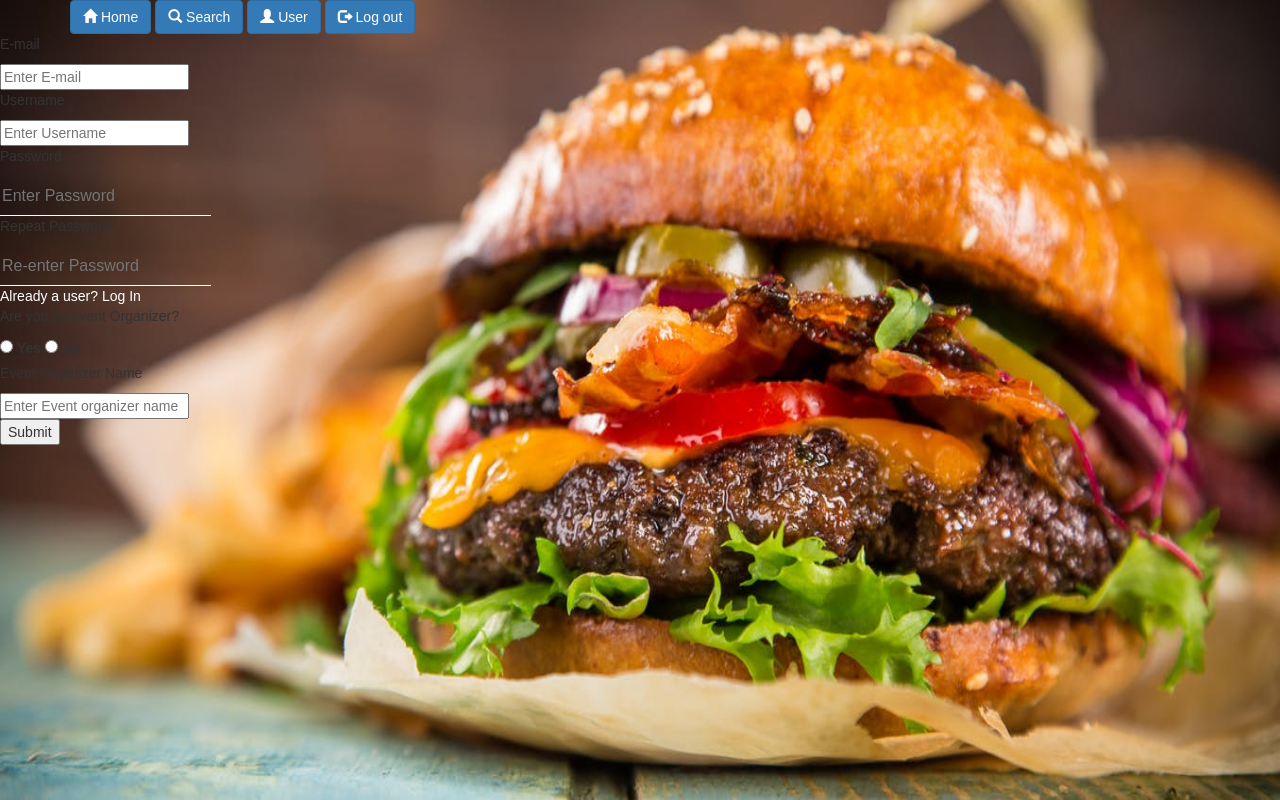
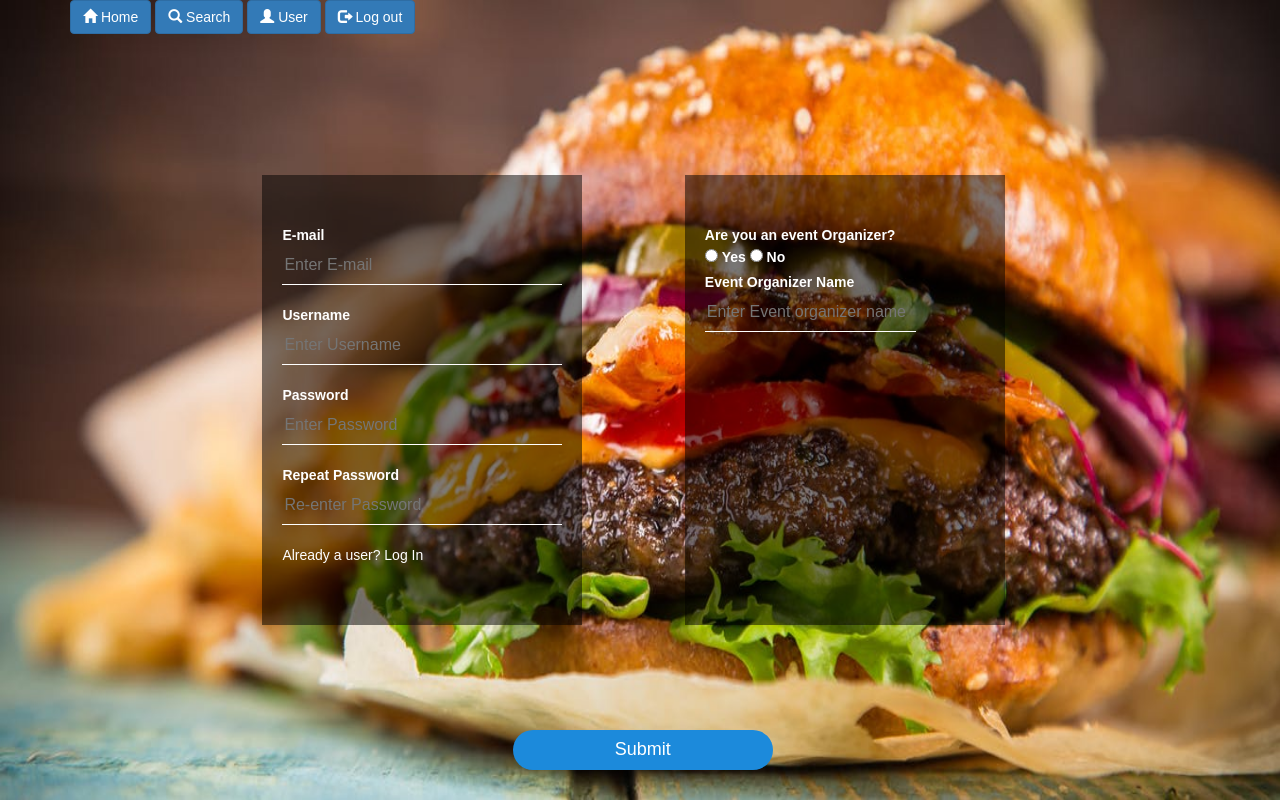
Before and after one commit to mohammadafall1h/TeraBite, a website: page client/htmls/Create.html in a window 1280 px wide. Drawn offline with nearby package versions, Linux system fonts and the light colour scheme.

Commit message:
Update create_style.css

```diff
--- a/client/css/create_style.css
+++ b/client/css/create_style.css
@@ -1,69 +1,78 @@
-/*__________Background Image Begin__________*/
-body{
-    margin: 0;
-    padding: 0;
-    background: url(../images/Burger.jpg);
+html, body {
+  padding:0;
+  margin:0;
+  font-family: sans-serif;
+	background: url(../images/Burger.jpg);
     background-size: 100% 100%;
-    width: 100%;
-    height: 100vh;
-    font-family: sans-serif;
-}
-/*__________Background Image End__________*/
-
-/*__________Transparent Create Box Backgroung Begin__________*/
-.Create-box{
-    width: 320px;
-    height: 600px;
-    background: rgba(0, 0, 0, 0.5);
-    color: #fff;
-    top: 50%;
-    left: 50%;
-    position: absolute;
-    transform: translate(-50%,-50%);
-    box-sizing: border-box;
-    padding: 70px 30px;
-}
-/*__________Transparent Create Box Backgroung End__________*/
-
-
-/*__________Design Create Box Begin__________*/
-
-/*__________Avatar Design Format__________*/
-.avatar{
-	/*__________Put iamge in circle__________*/
-    width: 100px;
-    height: 100px;
-    border-radius: 50%;
-    position: absolute;
-    /*__________Iamge Vetical Position__________*/
-    top: -50px;
-    /*__________Iamge Horizontal Position__________*/
-    left: calc(50% - 50px);
+  width: 100%;
+  height: 100vh;
+  overflow-x: hidden;
 }
 
-/*__________Formarting Position of "User Account Info"__________*/
-h1{
+h1 {
     margin: 0;
-    padding: 0 0 20px;
+    padding: 0 0 5px;
     text-align: center;
     font-size: 22px;
 }
 
+.splitleft-box {
+    width: 320px;
+    height: 450px;
+    background: rgba(0, 0, 0, 0.5);
+    color: #fff;
+    top: 50%;
+    left: 33%;
+    position: absolute;
+    transform: translate(-50%,-50%);
+    box-sizing: border-box;
+    padding: 50px 20px;
+}
+
+.splitright-box {
+    width: 320px;
+    height: 450px;
+    background: rgba(0, 0, 0, 0.5);
+    color: #fff;
+    top: 50%;
+    left: 66%;
+    position: absolute;
+    transform: translate(-50%,-50%);
+    box-sizing: border-box;
+    padding: 50px 20px;
+}
+
+.PageContainer {
+  position: relative;
+  width: 100%;
+  height: 100%;
+}
+
+.split {
+  position: absolute;
+  width: 50%;
+  height: 100%;
+  overflow: hidden;
+}
+
+
+/*__________LeftSide__________*/
+
 /*__________Formarting Text for <p> "Unsername & Password"__________*/
-.Create-box p{
+.splitleft-box p{
     margin: 0;
     padding: 0;
     font-weight: bold;
 }
 
 /*__________Formarting Input Box Width & Bottom Spacing__________*/
-.Create-box input{
+.splitleft-box input{
     width: 100%;
     margin-bottom: 20px;
 }
 
 /*__________Formarting Input Box__________*/
-.Create-box input[type="text"], input[type="password"]{
+.splitleft-box input[type="text"], input[type="password"]{
     border: none;
     border-bottom: 1px solid #fff;
     background: transparent;
@@ -73,10 +82,53 @@ h1{
     color: #fff;
     font-size: 16px;
 }
+/*__________Design Login Box End__________*/
+
+
+/*__________RightSide__________*/
+
+/*__________Formarting Text for <p> "Unsername & Password"__________*/
+.splitright-box p{
+    margin: 0;
+    padding: 0;
+    font-weight: bold;
+}
+
+/*__________Formarting Input Box Width & Bottom Spacing__________*/
+.splitright-box input[type="radio"]{
+	margin-bottom: 0px;
+	outline: none;
+}
+
+/*__________Formarting Input Box__________*/
+.splitright-box input[type="text"], input[type="password"]{
+    border: none;
+    border-bottom: 1px solid #fff;
+    background: transparent;
+    outline: none;
+    height: 40px;
+    /*__________User Input Text Format__________*/
+    color: #fff;
+    font-size: 16px;
+}
+/*__________Design Login Box End__________*/
+
+
+
+
+.SunmitButton {
+    width: 300px;
+    color: #fff;
+    bottom: 0%;
+    left: 38.5%;
+    position: absolute;
+    box-sizing: border-box;
+    padding: 10px 20px;
+}
 
 /*__________Formarting Submit Input Box__________*/
-.Create-box input[type="submit"]{
-	/*__________Background Box Format__________*/
+.SunmitButton input[type="submit"]{
+  /*__________Background Box Format__________*/
     border: none;
     outline: none;
     height: 40px;
@@ -85,27 +137,26 @@ h1{
     /*__________Text Format__________*/
     color: #fff;
     font-size: 18px;
+    bottom: 50%;
+    right: 0%;
+}
+
+/*__________Formarting Input Box Width & Bottom Spacing__________*/
+.SunmitButton input{
+    width: 100%;
+    margin-bottom: 20px;
 }
 
 /*__________Hovering over Submit Input Box__________*/
-.Create-box input[type="submit"]:hover{
+.SunmitButton input[type="submit"]:hover{
     cursor: pointer;
     background: #39dc79;
     color: #000;
 }
-/*__________Design Login Box End__________*/
-
-/*__________Radio Button CSS STart___________*/
-.Create-box input[type="submit"]{
-  display: inline;
-}
-/*__________Radio Button CSS STart___________*/
-
-/*______________Hyperlinks to other site pages begin______________*/
+/*_________HyperLinks Formating______*/
 .hyperlink{
   display: block;
   text-decoration: none;
   font-size: 14px;
   color: #fff;
 }
-/*______________Hyperlinks to other site pages end______________*/
```
